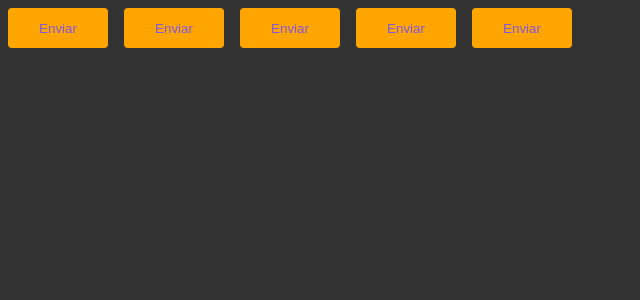
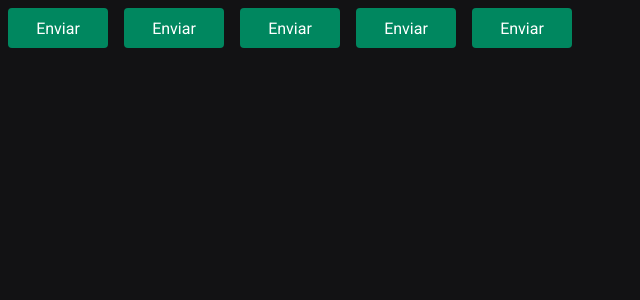
Before and after one commit to pedrokpdo/ignite-timer, a React (Vite) app: page / in a window 1280 px wide. Shown: the top 300 px of the page, without its empty margins (0-640 px from the left). Built offline with nearby package versions, Linux system fonts and the light colour scheme.

Commit message:
estilos globais e fontes

```diff
--- a/index.html
+++ b/index.html
@@ -1,12 +1,19 @@
 <!DOCTYPE html>
 <html lang="en">
+
 <head>
+  <link rel="preconnect" href="https://fonts.googleapis.com">
+  <link rel="preconnect" href="https://fonts.gstatic.com" crossorigin>
   <meta charset="UTF-8" />
   <meta name="viewport" content="width=device-width, initial-scale=1.0" />
+  <link href="https://fonts.googleapis.com/css2?family=Roboto+Mono:wght@700&family=Roboto:wght@400;700&display=swap"
+    rel="stylesheet">
   <title>Ignite-Timer</title>
 </head>
+
 <body>
   <div id="root"></div>
   <script type="module" src="/src/main.tsx"></script>
 </body>
+
 </html>
--- a/src/components/Button/styles.ts
+++ b/src/components/Button/styles.ts
@@ -20,8 +20,8 @@
     border: 0;
     margin: 8px;
 
-    background-color: ${({theme}) => theme.secondary};
-    color: ${({theme}) => theme.primary}
+    background-color: ${({theme}) => theme['green-500']};
+    color: ${({theme}) => theme.white}
 
 
 /*     ${({ variant }) => `background-color: ${buttonVariants[variant]}`} */
--- a/src/styles/global.ts
+++ b/src/styles/global.ts
@@ -7,8 +7,19 @@
         box-sizing: border-box;
     }
 
+    :focus {
+        outline: 0;
+        box-shadow: 0 0 0 2px ${({theme}) => theme["gray-500"]};
+    }
+
     body {
-        background: #333;
-        color: #fff;
+        background: ${({theme}) => theme["gray-900"]};
+        color: ${({theme}) => theme["gray-300"]};
+    }
+
+    body, input, textarea, button {
+        font-family: 'Roboto', sans-serif;
+        font-weight: 400;
+        font-size: 1rem;
     }
 `
--- a/src/styles/themes/default.ts
+++ b/src/styles/themes/default.ts
@@ -1,5 +1,21 @@
 export const defaultTheme = {
-    primary: '#8257e6',
-    secondary: 'orange',
-    white: '#fff'
-}
+    white: '#FFF',
+
+    'gray-100': '#E1E1E6',
+    'gray-300': '#C4C4CC',
+    'gray-400': '#8D8D99',
+    'gray-500': '#7C7C8A',
+    'gray-600': '#323238',
+    'gray-700': '#29292E',
+    'gray-800': '#202024',
+    'gray-900': '#121214',
+
+    'green-300': '#00B37E',
+    'green-500': '#00875F',
+    'green-700': '#015F43',
+
+    'red-500': '#AB222E',
+    'red-700': '#7A1921',
+
+    'yellow-500': '#FBA94C',
+  }
```
Lines whose indentation alone changed are shown as unchanged.
